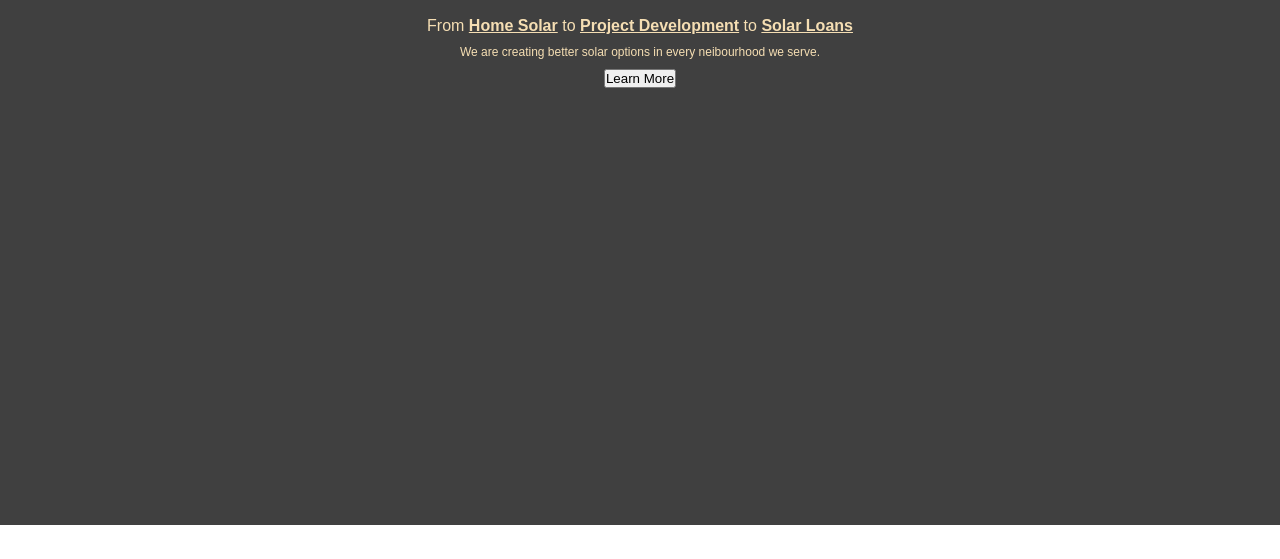
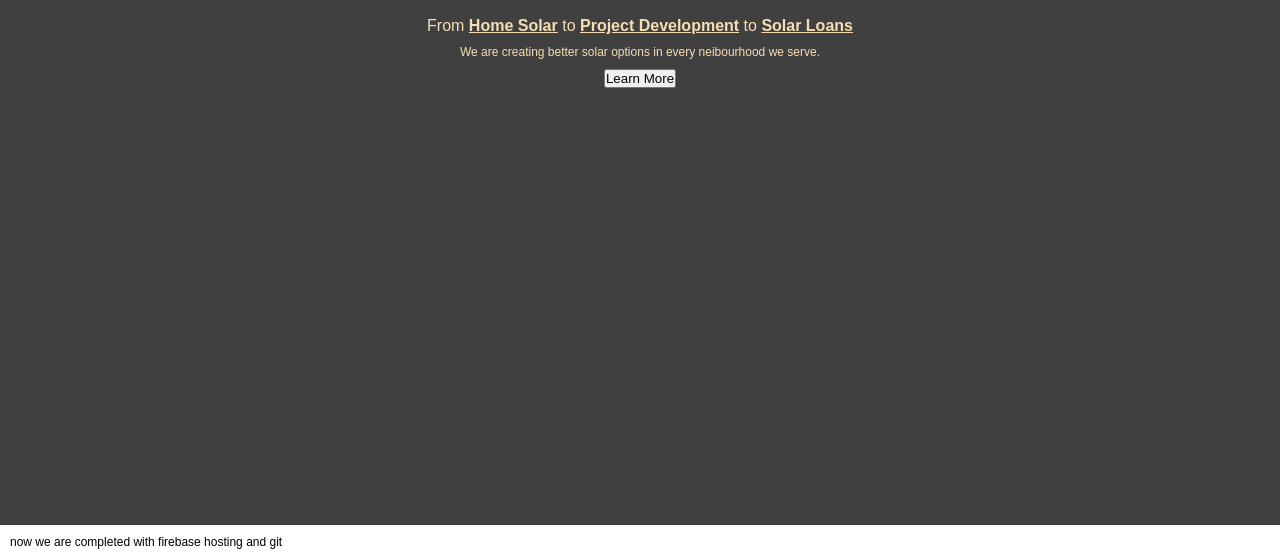
Before and after one commit to abdal099/Zero1, a plain HTML site: page Index.html in a window 1280 px wide. Shown: the part 275-834 px from the top of the page. Before the commit the page ends 800 px from the top, so only its background shows below. Drawn offline with Linux system fonts and the light colour scheme.

Commit message:
Update Complete

```diff
--- a/Index.html
+++ b/Index.html
@@ -29,5 +29,6 @@
             </form>
         </div>
     </div>
+    <p>now we are completed with firebase hosting and git</p>
 </body>
 </html>
```
